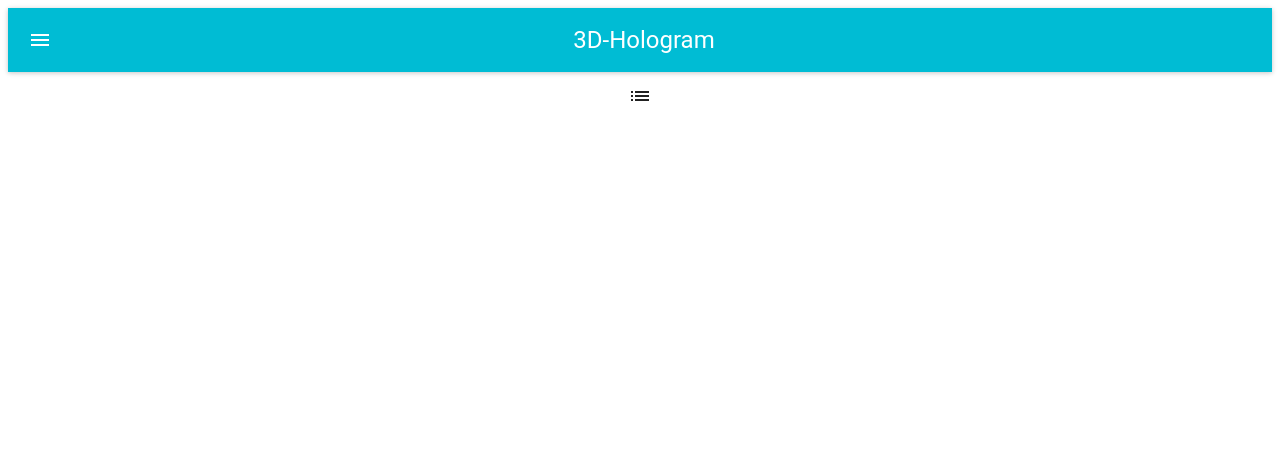
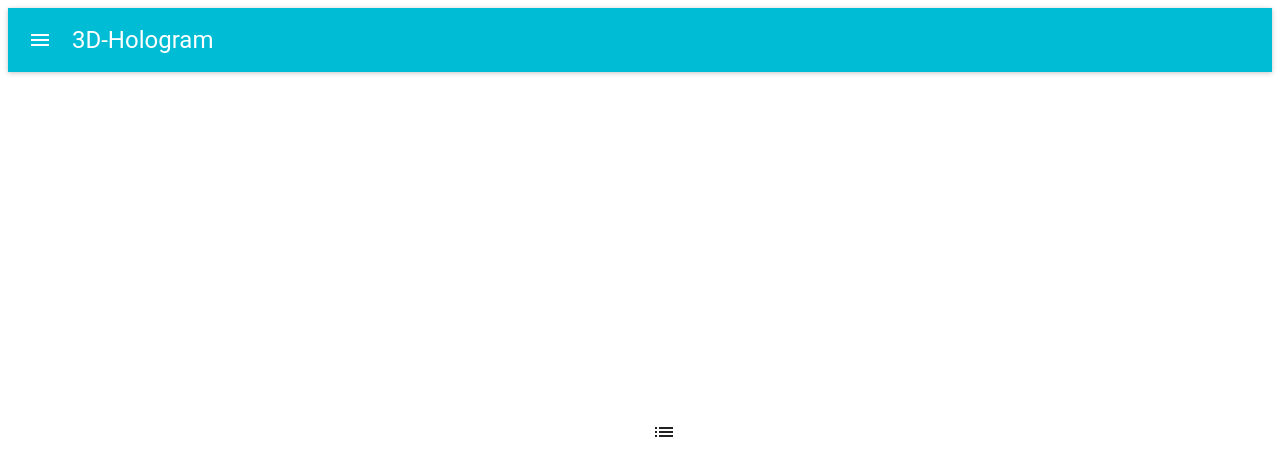
Before and after one commit to igara/3d-hologram, a Next.js app: page / in a window 1280 px wide. Shown: the top 476 px of the page. Built offline with nearby package versions, Linux system fonts and the light colour scheme; what react-tap-event-plugin would draw is missing.

Commit message:
ボタンを真ん中に置くように修正

```diff
--- a/pages/index.js
+++ b/pages/index.js
@@ -16,6 +16,7 @@ export default class extends Component {
      */
     constructor(props, context) {
         super(props, context);
+
     }
 
     /**
@@ -24,6 +25,8 @@ export default class extends Component {
      * @see {Component}
      */
     componentDidMount() {
+        this.setAdjustmentWindowSize();
+        window.addEventListener("resize", this.setAdjustmentWindowSize);
     }
 
     /**
@@ -33,16 +36,27 @@ export default class extends Component {
     render() {
         return (
 <MuiThemeProvider muiTheme={getMuiTheme({ userAgent: false })}>
-    <div style={style.content}>
+    <div style={style.content} className="body_content">
         <Head>
             <title>3D Hologram</title>
             <meta name="viewport" content="initial-scale=1.0, width=device-width"/>
         </Head>
         <Header />
-        <Button />
+        <div style={style.button}>
+            <Button />
+        </div>
     </div>
 </MuiThemeProvider>
         );
+    }
+
+    /**
+     * 幅調整を行う
+     */
+    setAdjustmentWindowSize() {
+        const window_height = window.innerHeight;
+        const $body_content = document.querySelector(".body_content");
+        $body_content.style.height = window_height + "px";
     }
 }
 
@@ -58,6 +72,11 @@ const style = {
         width: "300px",
     },
     content: {
-        textAlign: "center"
+        position: "relative",
+    },
+    button: {
+        position: "absolute",
+        top: "50%",
+        left: "50%",
     }
 };
```
